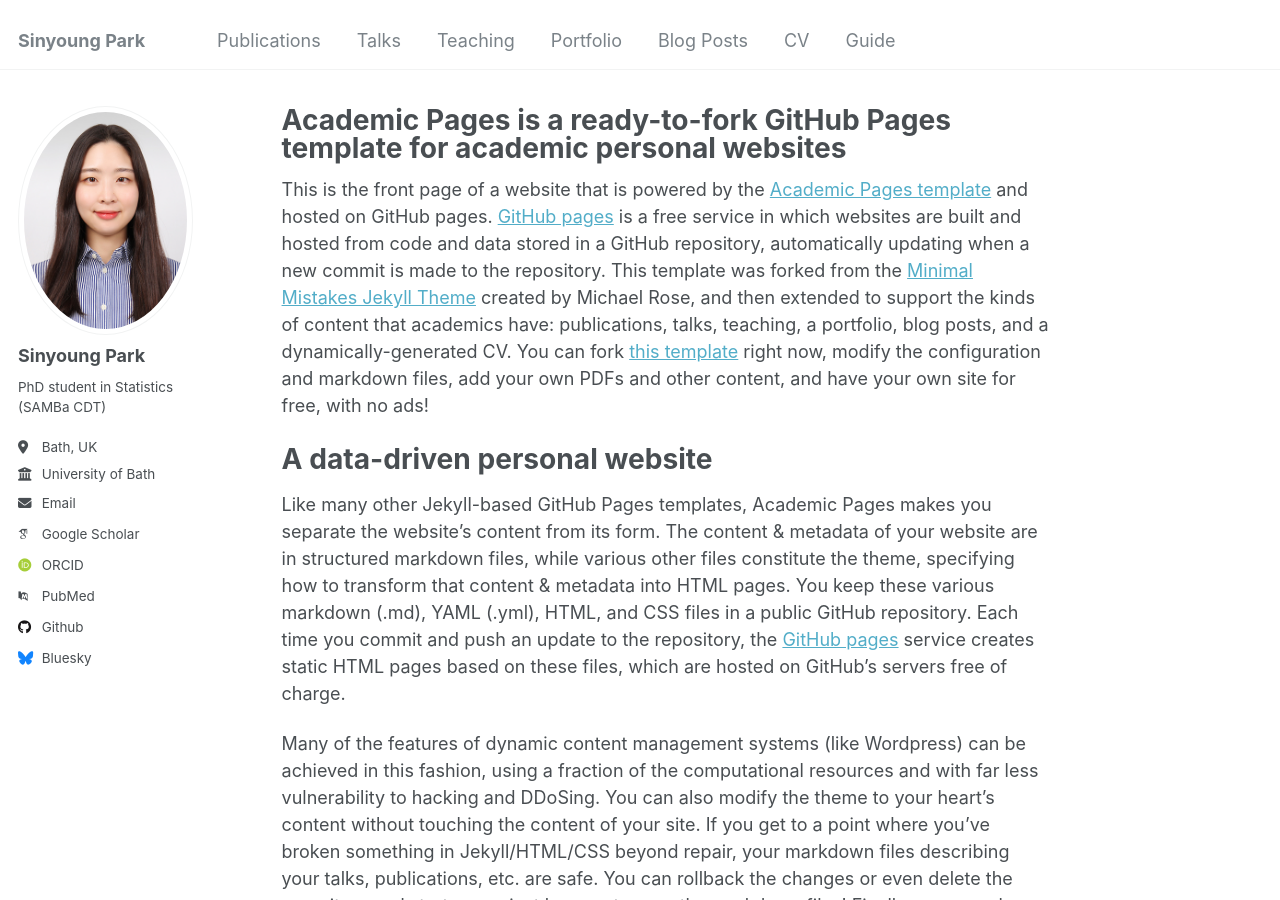
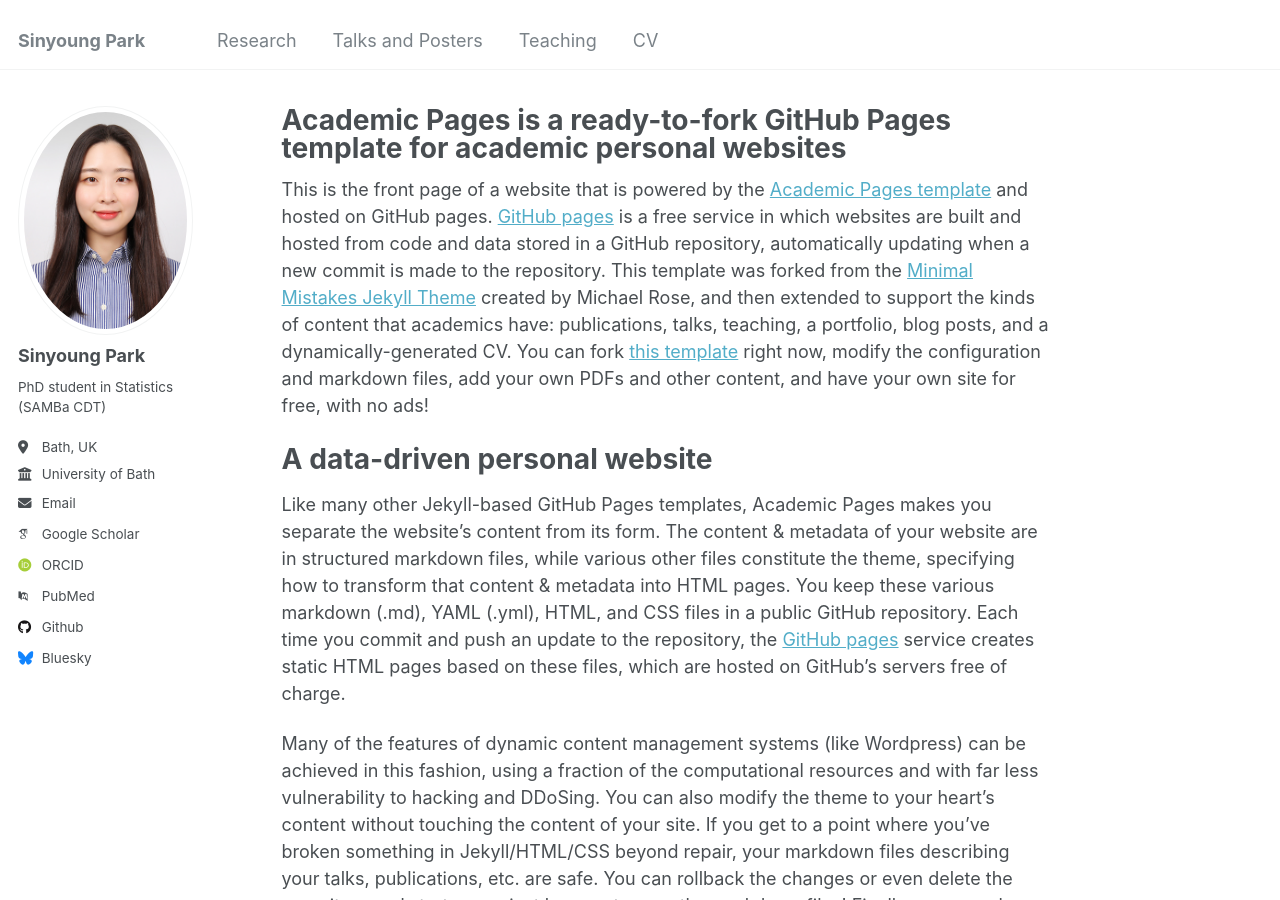
Before and after one commit to SinyoungPark2681/test, a Jekyll site: the page built from _pages/about.md, in a window 1280 px wide and 900 px high. Built offline with Jekyll 4.4.1, drawn with Linux system fonts in a browser that asks for light colours; some web fonts are replaced.

Commit message:
Update navigation.yml

```diff
--- a/_data/navigation.yml
+++ b/_data/navigation.yml
@@ -5,23 +5,14 @@
 # prevent it from being included in the site.
 
 main:
-  - title: "Publications"
+  - title: "Research"
     url: /publications/
 
-  - title: "Talks"
+  - title: "Talks and Posters"
     url: /talks/
 
   - title: "Teaching"
     url: /teaching/
 
-  - title: "Portfolio"
-    url: /portfolio/
-
-  - title: "Blog Posts"
-    url: /year-archive/
-
   - title: "CV"
     url: /cv/
-
-  - title: "Guide"
-    url: /markdown/
```
